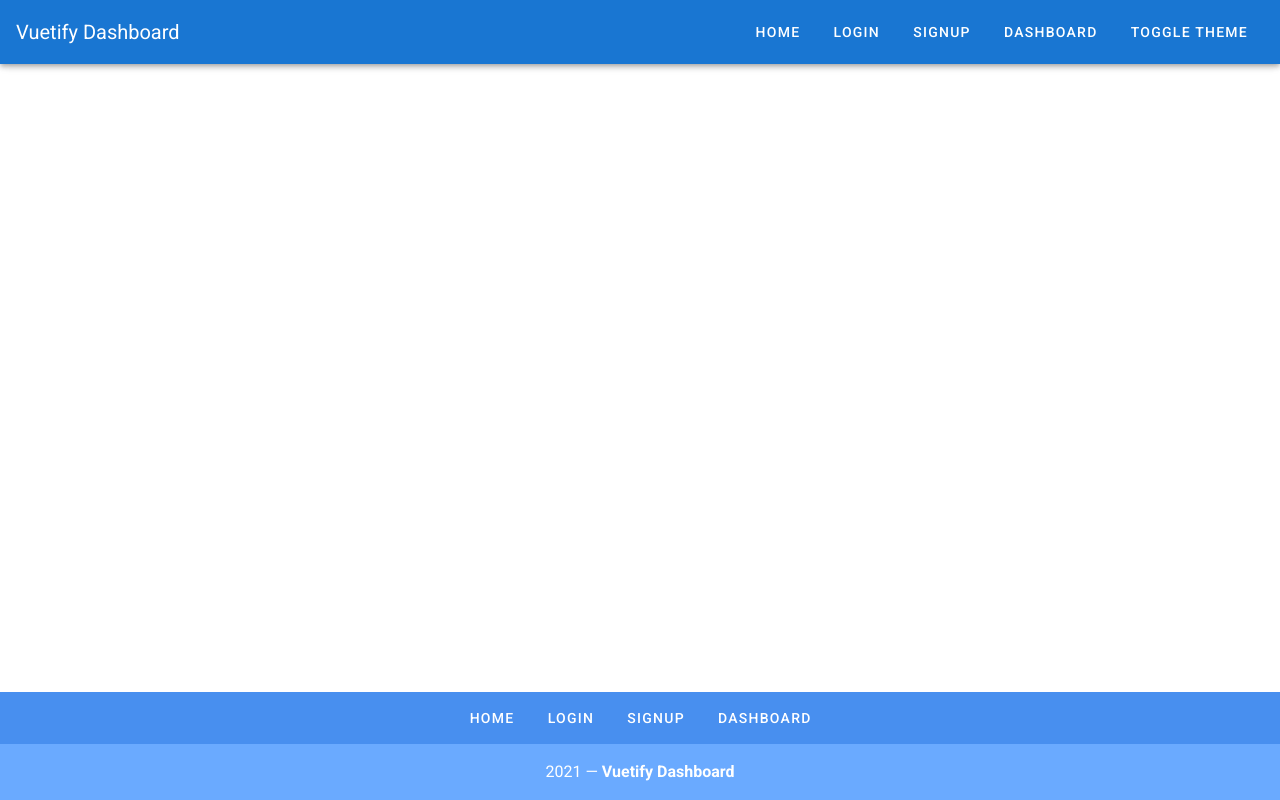
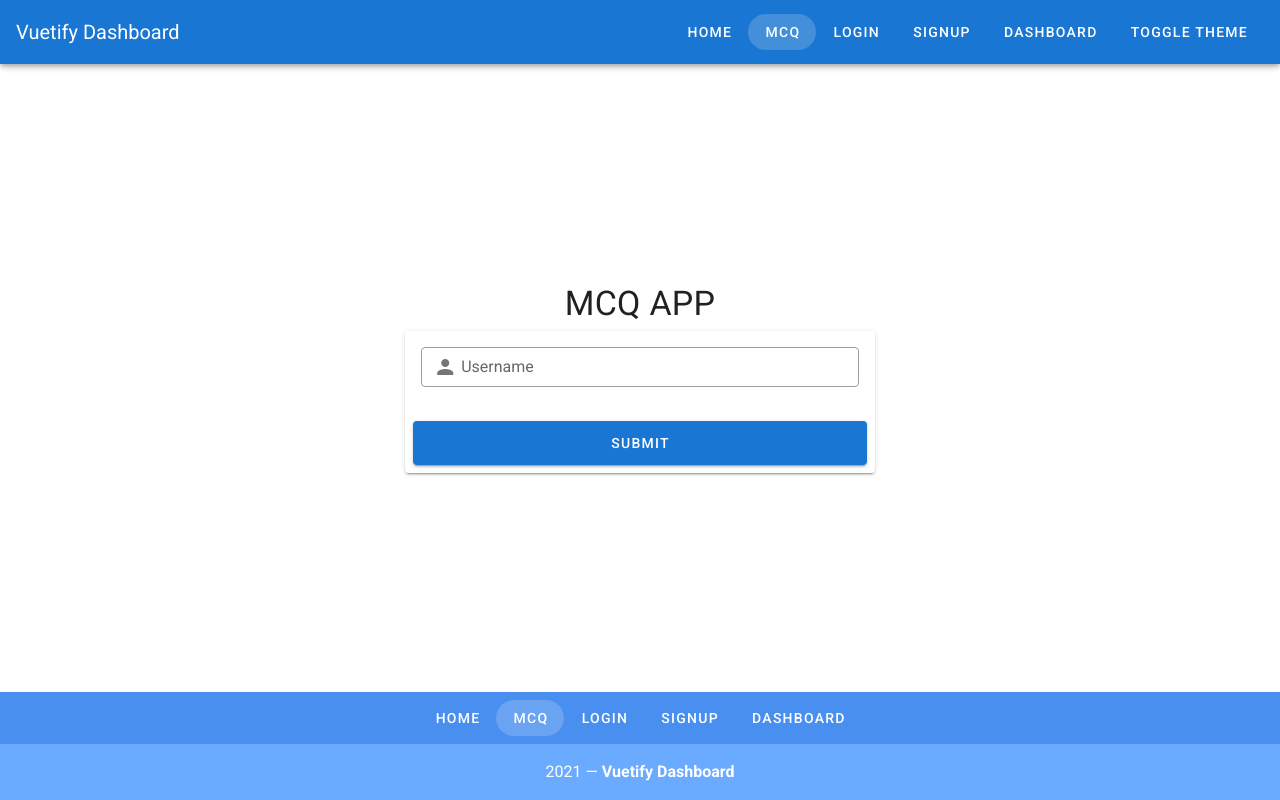
Before and after one commit to Mohamed-Magdey/vuetify-dashboard, a Vue app: page /mcq in a window 1280 px wide. Built offline with nearby package versions, Linux system fonts and the light colour scheme.

Commit message:
Create mcq component

```diff
--- a/src/App.vue
+++ b/src/App.vue
@@ -15,7 +15,7 @@ import Footer from "./components/Footer.vue";
 export default {
   components: { Navbar, Footer },
   data: () => ({
-    links: ["home", "login", "signup", "dashboard"],
+    links: ["home", "mcq", "login", "signup", "dashboard"],
   }),
 };
 </script>
--- a/src/router/index.js
+++ b/src/router/index.js
@@ -29,6 +29,11 @@ const routes = [
     name: "dashboard",
     component: () => import("../views/Dashboard.vue"),
   },
+  {
+    path: "/mcq",
+    name: "mcq",
+    component: () => import("../views/Mcq.vue"),
+  },
 ];
 
 const router = new VueRouter({
--- /dev/null
+++ b/src/views/Mcq.vue
@@ -0,0 +1,28 @@
+<template>
+  <v-container fill-height>
+    <v-row justify="center" align="center">
+      <v-col cols="12" sm="8" md="6" lg="5">
+        <h1 class="display-1 text-center">MCQ APP</h1>
+        <v-card class="mt-2">
+          <v-card-text class="pb-0">
+            <v-text-field
+              label="Username"
+              placeholder="Enter Your Name"
+              type="text"
+              outlined
+              prepend-inner-icon="mdi-account"
+              dense
+            />
+          </v-card-text>
+          <v-card-actions>
+            <v-btn color="primary" width="100%" large>Submit</v-btn>
+          </v-card-actions>
+        </v-card>
+      </v-col>
+    </v-row>
+  </v-container>
+</template>
+
+<script>
+export default {};
+</script>
```
